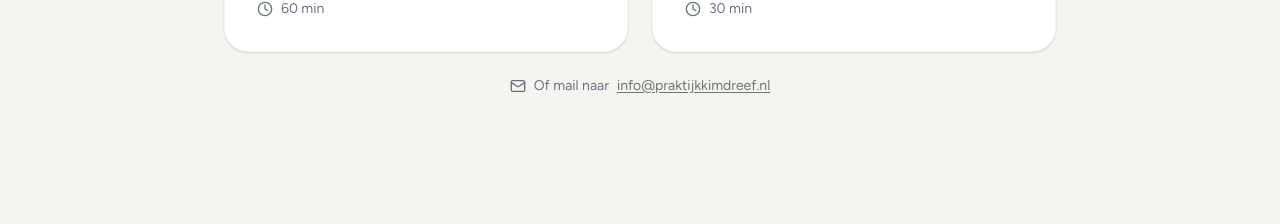
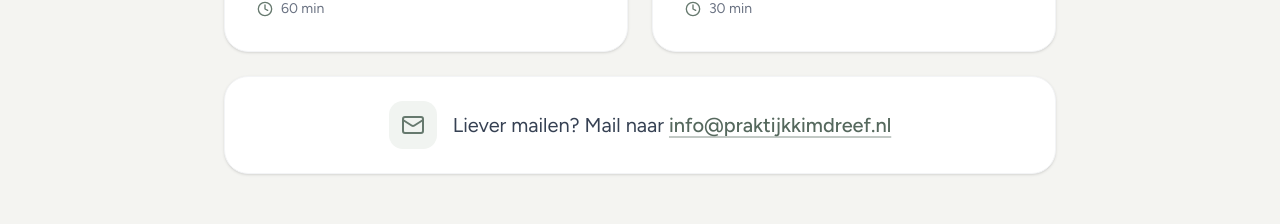
Before and after one commit to 40400000/praktijkkimdreef2, a Next.js app: page /afspraak-maken in a window 1280 px wide. Shown: the part 674-898 px from the top of the page. Built offline with nearby package versions, Linux system fonts and the light colour scheme; no server answers.

Commit message:
Make email contact option on afspraak-maken more prominent
Co-Authored-By: Claude Opus 5.5 <noreply@anthropic.com>
Claude-Session: https://claude.ai/code/session_01AMNL6ySZRqUZNVNDN7nbrV

```diff
--- a/app/afspraak-maken/page.tsx
+++ b/app/afspraak-maken/page.tsx
@@ -89,16 +89,20 @@ export default function AfspraakMakenPage() {
               ))}
             </div>
 
-            <p className="text-center text-gray-500 text-sm flex items-center justify-center gap-2">
-              <Mail className="w-4 h-4" />
-              Of mail naar{" "}
-              <a
-                href="mailto:info@praktijkkimdreef.nl"
-                className="text-sage hover:text-sage-dark transition-colors duration-200 underline underline-offset-2"
-              >
-                info@praktijkkimdreef.nl
-              </a>
-            </p>
+            <a
+              href="mailto:info@praktijkkimdreef.nl"
+              className="group mt-2 flex flex-col sm:flex-row items-center justify-center gap-3 sm:gap-4 rounded-3xl bg-white border border-gray-100 shadow-sm px-6 py-6 text-center hover:border-sage/40 hover:shadow-md transition-all duration-200"
+            >
+              <span className="flex items-center justify-center w-12 h-12 rounded-xl bg-sage-50 flex-shrink-0">
+                <Mail className="w-6 h-6 text-sage" />
+              </span>
+              <span className="text-lg lg:text-xl text-gray-700">
+                Liever mailen? Mail naar{" "}
+                <span className="block sm:inline whitespace-nowrap font-medium text-sage-dark underline underline-offset-4 decoration-sage/40 group-hover:decoration-sage-dark">
+                  info@praktijkkimdreef.nl
+                </span>
+              </span>
+            </a>
           </div>
         ) : (
           <div className="max-w-7xl mx-auto px-4 sm:px-6 lg:px-8 space-y-6">
```
